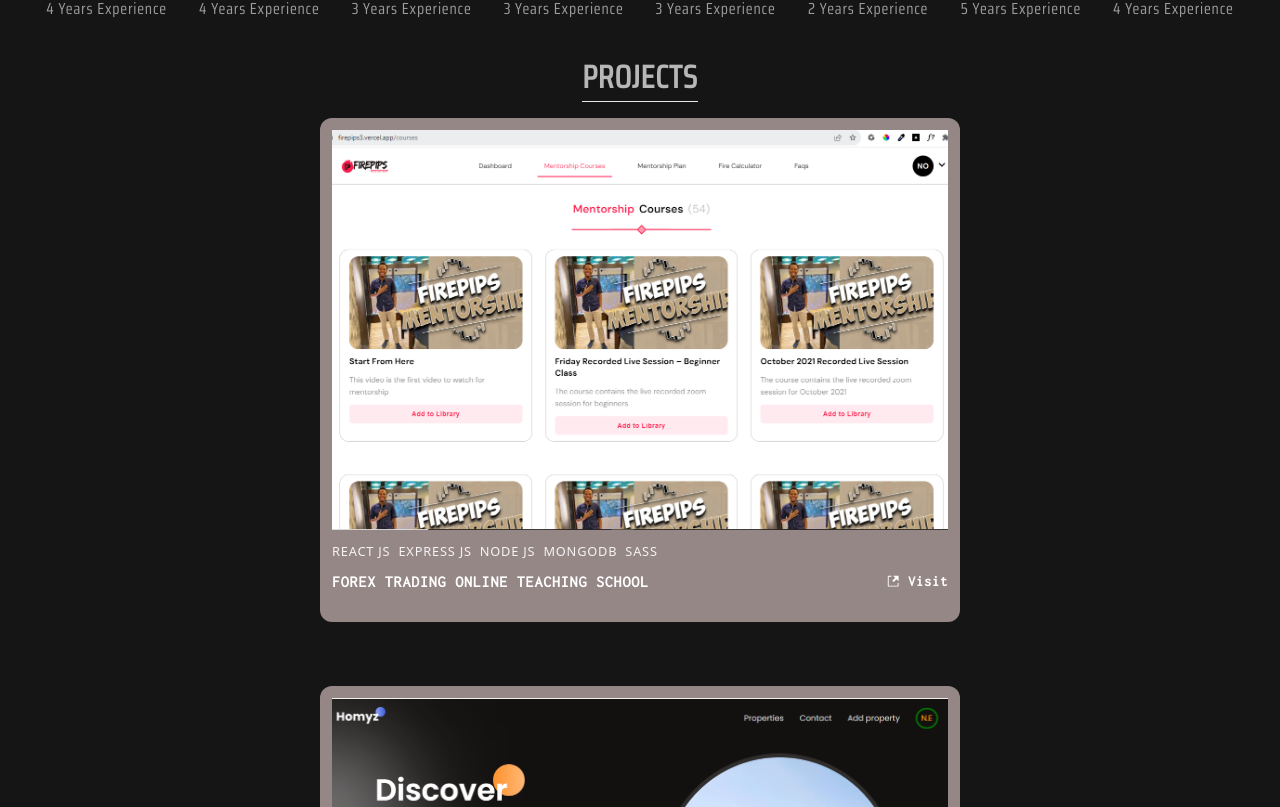
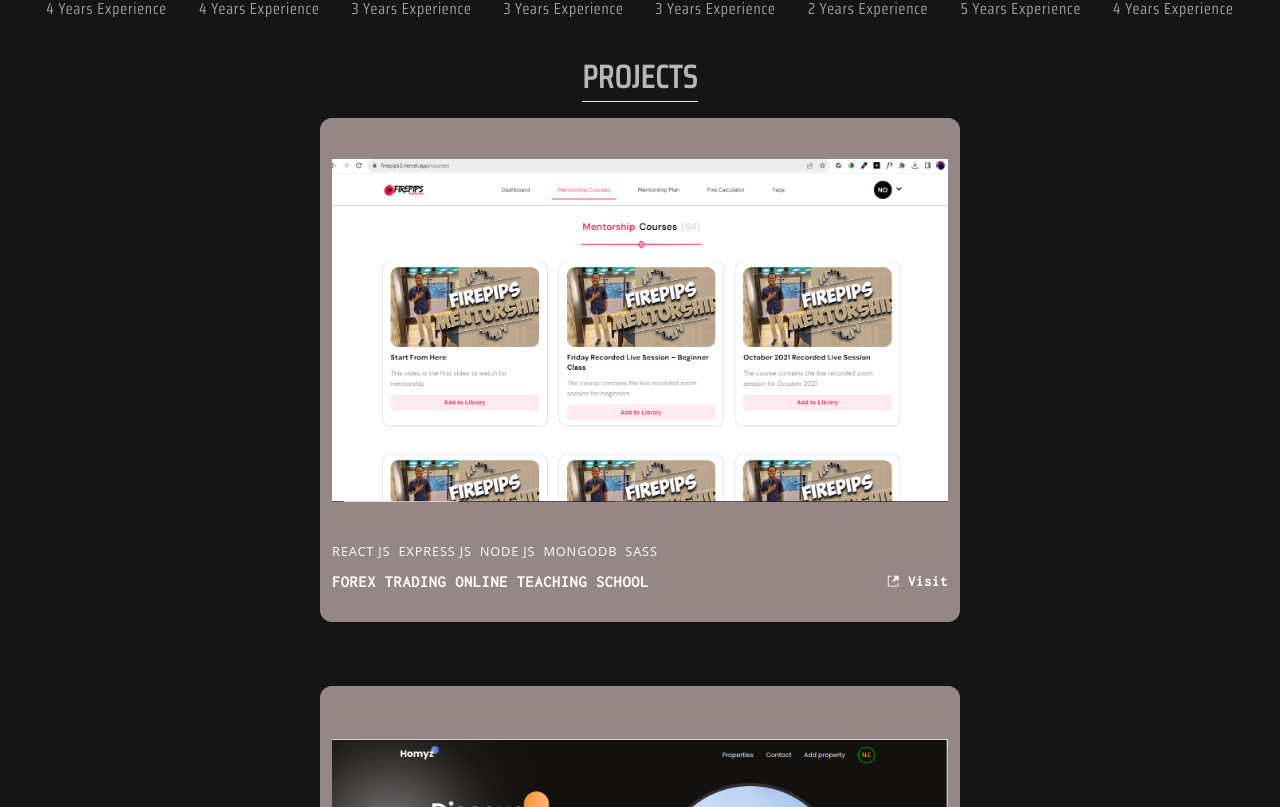
Before and after one commit to amazinng-blib/portfolio, a Next.js app: page / in a window 1280 px wide. Shown: the part 673-1480 px from the top of the page. Built offline with nearby package versions, Linux system fonts and the light colour scheme.

Commit message:
changed image fit property

```diff
--- a/src/components/hero/Projects.tsx
+++ b/src/components/hero/Projects.tsx
@@ -67,7 +67,7 @@
                   <img
                     src={item?.image}
                     alt={item?.heading}
-                    className=" object-cover  w-full h-[25rem] "
+                    className=" object-contain  w-full h-[25rem] "
                   />
                   {/* </div> */}
 
```
